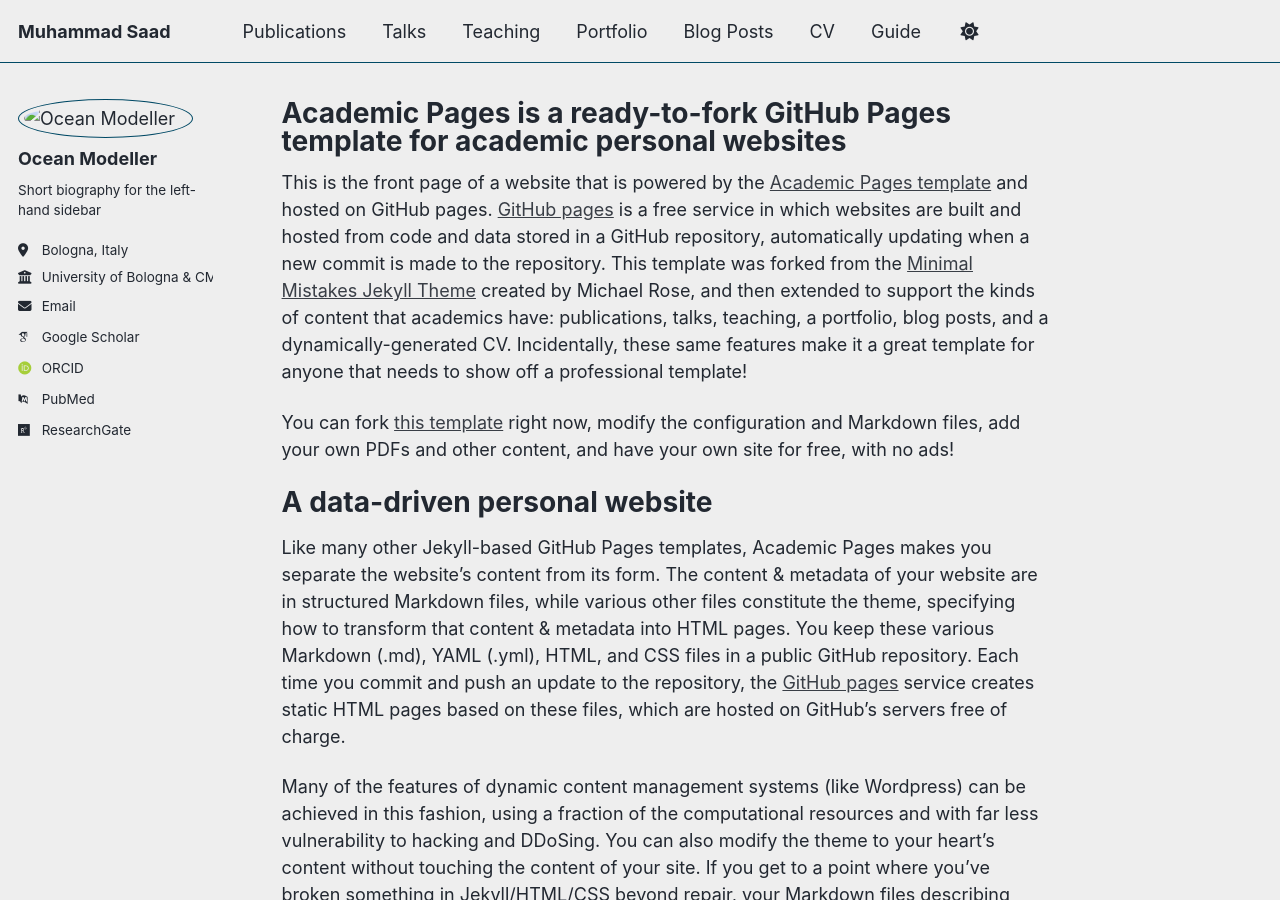
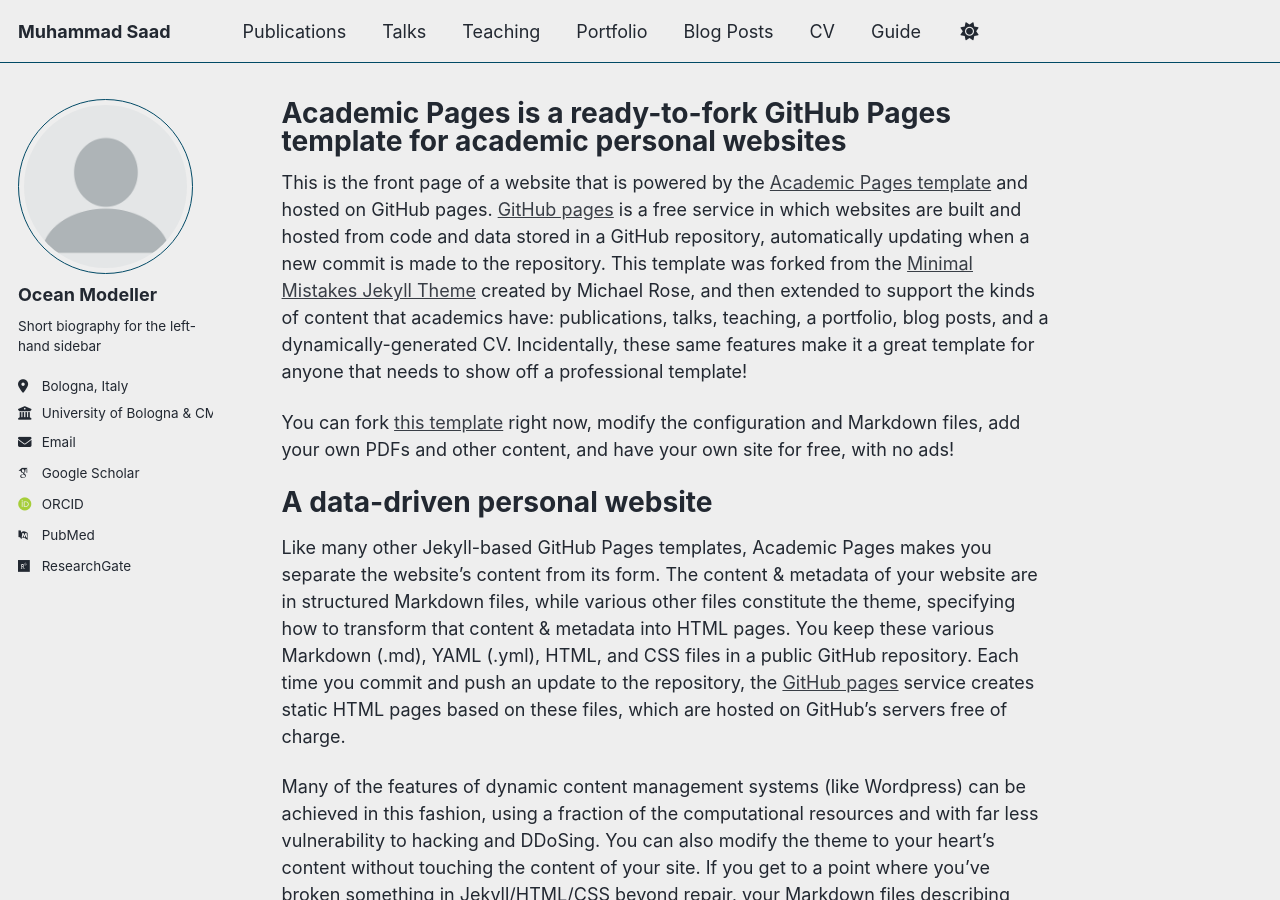
Before and after one commit to northernmarmott-ops/acad, a Jekyll site: the page built from _pages/about.md, in a window 1280 px wide and 900 px high. Built offline with Jekyll 4.4.1, drawn with Linux system fonts in a browser that asks for light colours; some web fonts are replaced; a script bundle is joined from its source files by our own code; library files that are not in the unit come from our copies.

Commit message:
Update _config.yml

```diff
--- a/_config.yml
+++ b/_config.yml
@@ -23,7 +23,7 @@ repository               : "academicpages/academicpages.github.io"
 #               Additional customization can be done by editing /_includes/author-profile.html
 author:
   # Biographic information
-  avatar           : "images/saadphoto.png"
+  avatar           : "profile.png"
   name             : "Ocean Modeller"
   #pronouns         : # example: "she/her"
   bio              : "Short biography for the left-hand sidebar"
```
